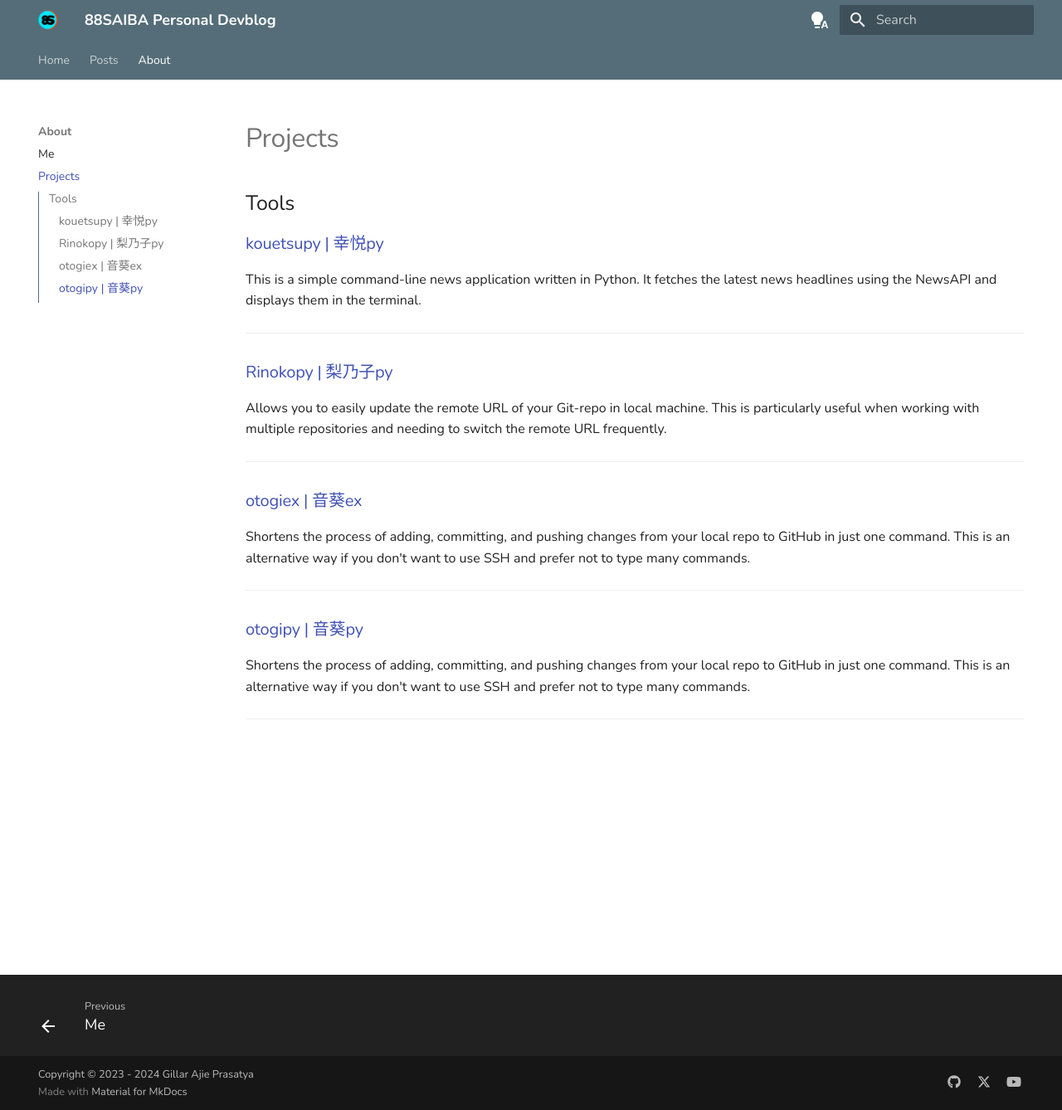
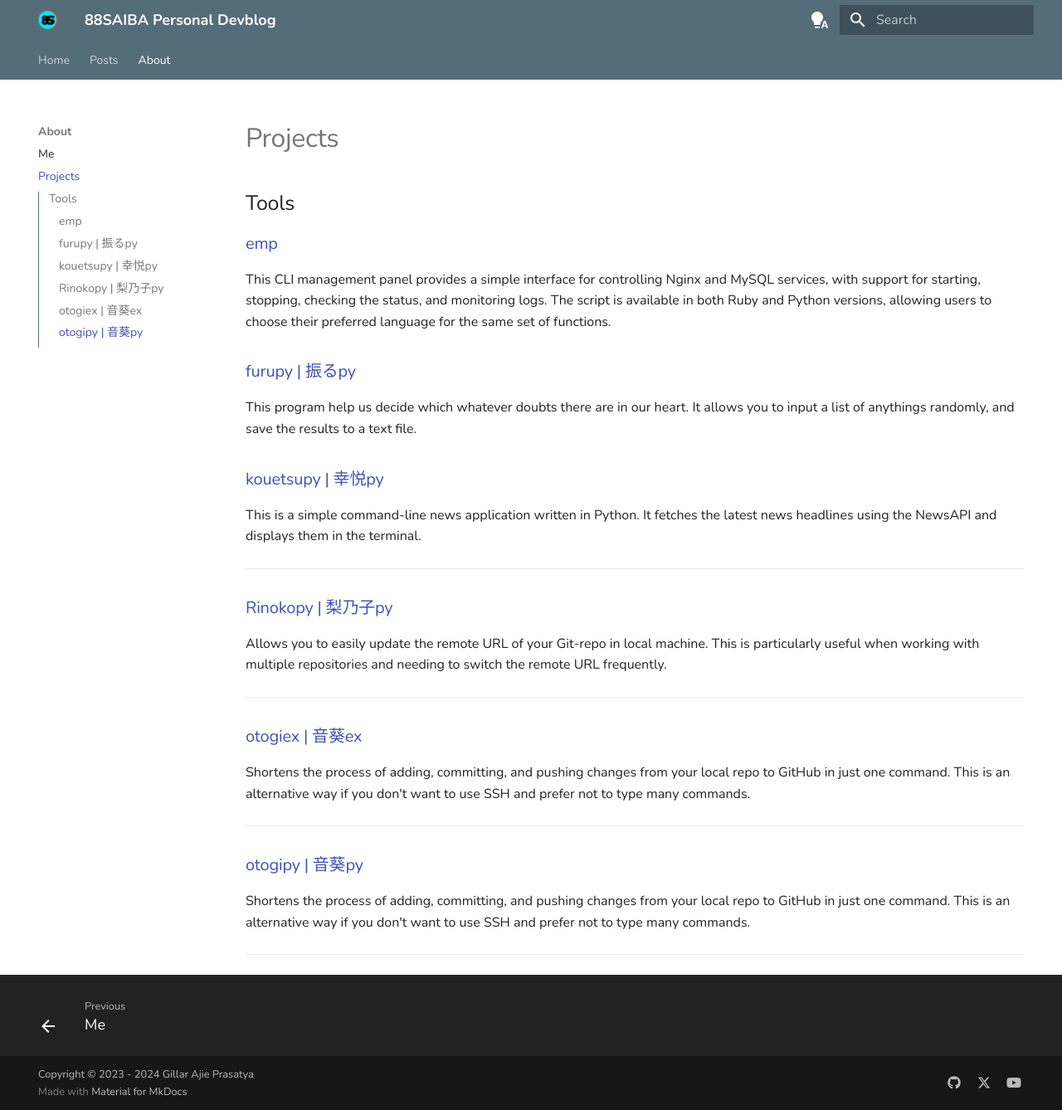
Before and after one commit to nokijfb/8389188babayagaisdfyigaqf, an MkDocs documentation site: the page built from docs/about/projects.md, in a window 1280 px wide and 1338 px high. Shown: the whole window at 83% size. Built offline with MkDocs 1.6.1 and Material for MkDocs 9.7.7, drawn with Linux system fonts in a browser that asks for light colours.

Commit message:
updcontent

```diff
--- a/docs/about/projects.md
+++ b/docs/about/projects.md
@@ -1,6 +1,14 @@
 # Projects
 
 ## Tools
+
+### [emp](https://github.com/88saiba/emp)
+
+This CLI management panel provides a simple interface for controlling Nginx and MySQL services, with support for starting, stopping, checking the status, and monitoring logs. The script is available in both Ruby and Python versions, allowing users to choose their preferred language for the same set of functions.
+
+### [furupy | 振るpy](https://github.com/88saiba/furupy)
+
+This program help us decide which whatever doubts there are in our heart. It allows you to input a list of anythings randomly, and save the results to a text file.
 
 ### [kouetsupy | 幸悦py](https://github.com/88saiba/kouetsupy)
 
```
